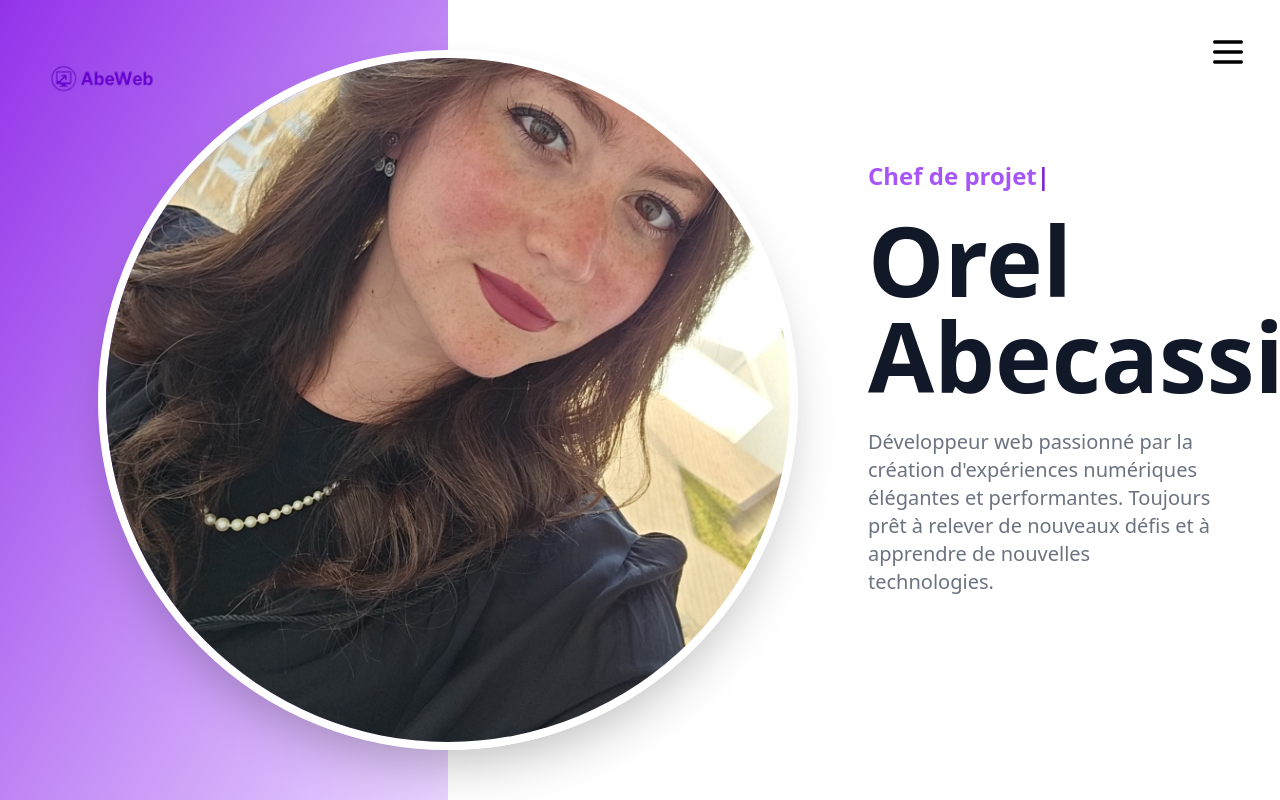
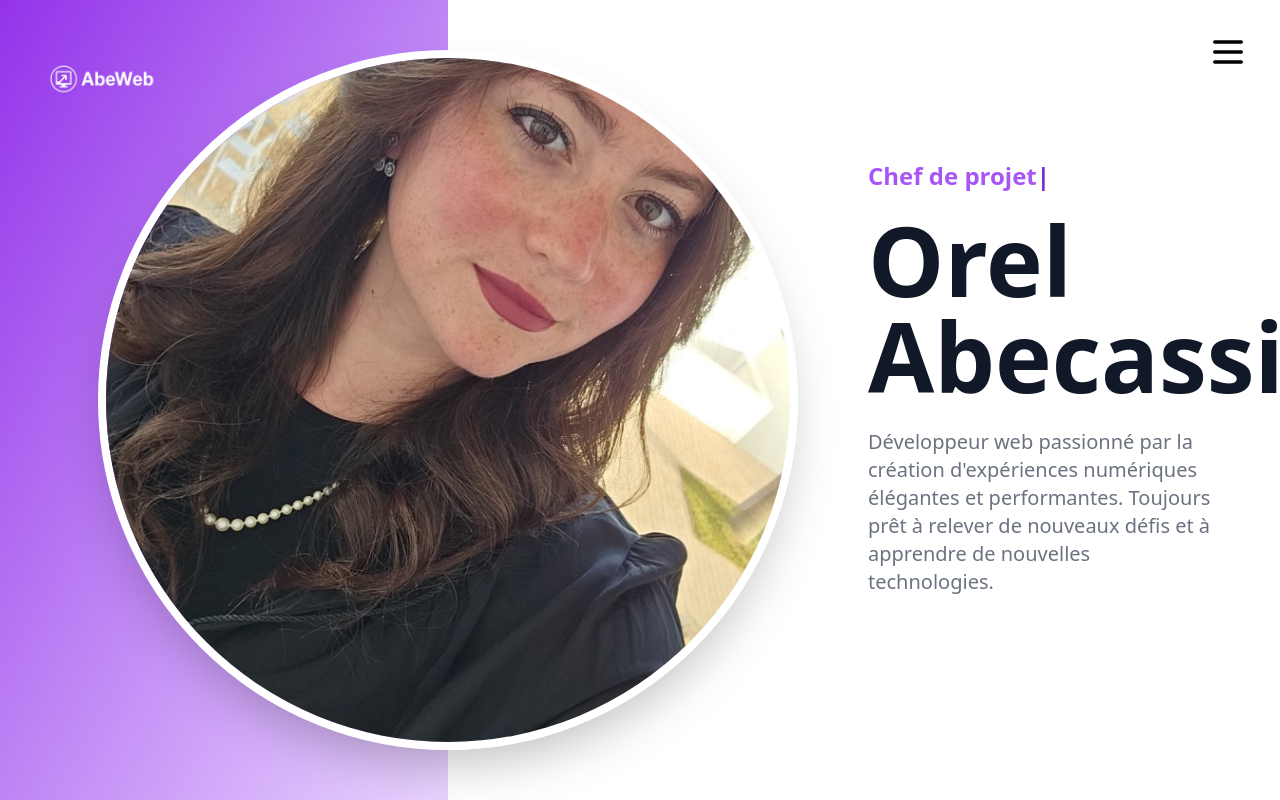
Before and after one commit to orelAbecassis/portfolio-tailwind, a Vue app: page / in a window 1280 px wide. Shown: the top 800 px of the page. Built offline with nearby package versions, Linux system fonts and the light colour scheme.

Commit message:
🎨 Ajout du logo ABEWEB

```diff
--- a/src/view/Home.vue
+++ b/src/view/Home.vue
@@ -4,7 +4,7 @@
     <div class="w-[35%] bg-gradient-to-br from-purple-600 to-purple-200 relative flex flex-col">
       <!-- Logo en haut à gauche -->
       <img
-        src="../Images/logoABEWEB-violet.png"
+        src="../Images/logo_ABEWEB.png"
         alt="Logo Abweb"
         class="absolute top-8 left-8 w-36 h-auto z-20"
       />
```
Also changed, not shown: src/Images/logo_ABEWEB.png (added).
